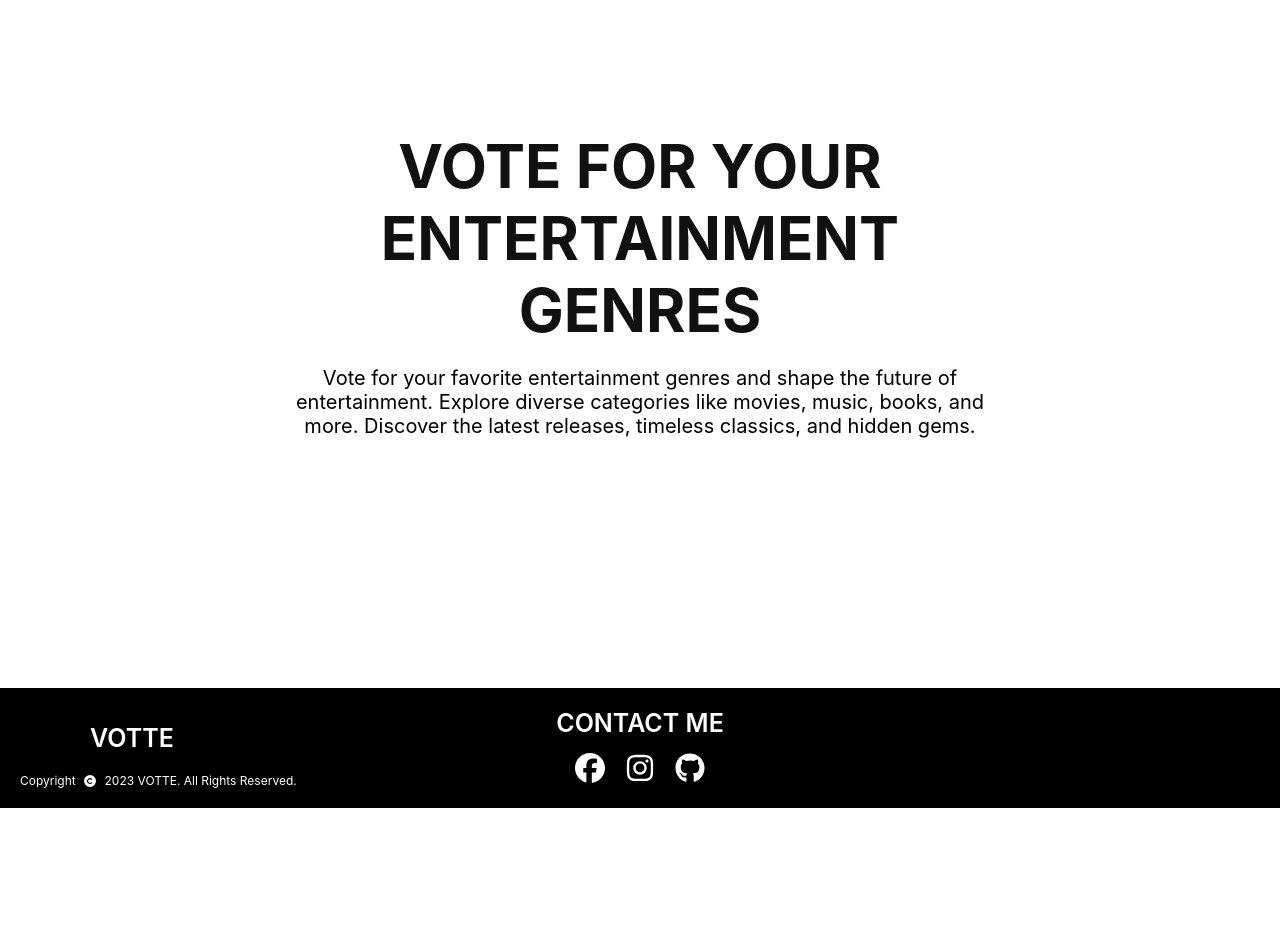
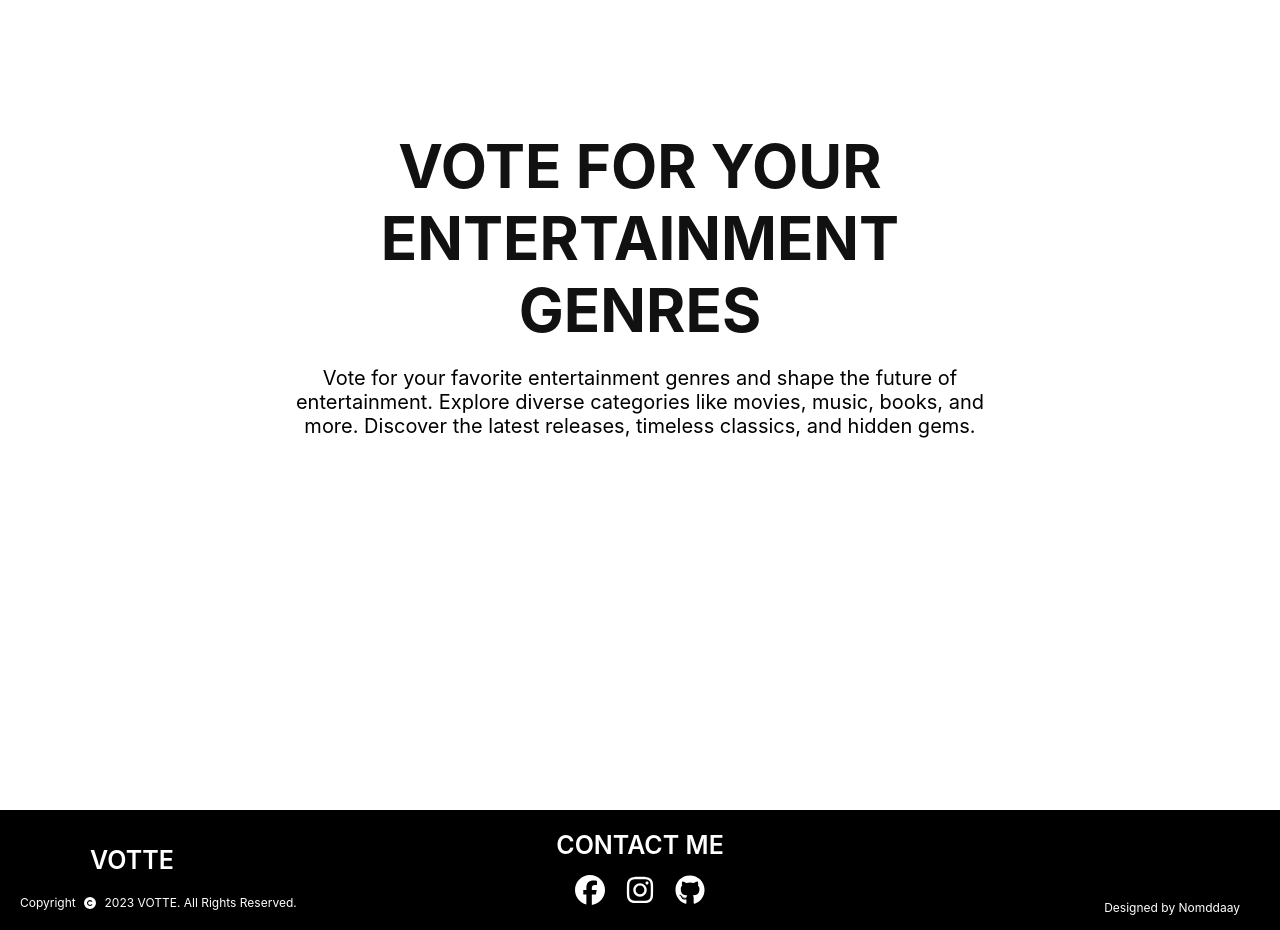
Before and after one commit to Nomddaay/votte, a React (Create React App) app in the folder frontend/: page /home_page in a window 1280 px wide. Shown: the part 120-1050 px from the top of the page. Before the commit the page ends 933 px from the top, so only its background shows below. Built offline with nearby package versions, Linux system fonts and the light colour scheme.

Commit message:
done UI footer

```diff
--- /dev/null
+++ b/frontend/src/App.css
@@ -0,0 +1,5 @@
+.App {
+    /* Taking the full height of the body. No scroll */
+    position: relative;
+    min-height: 100vh;
+}
--- a/frontend/src/App.js
+++ b/frontend/src/App.js
@@ -3,6 +3,7 @@ import Register from './pages/register/Register';
 import Login from './pages/login/Login';
 import HomePage from "./pages/homepage/HomePage";
 import Songs from "./pages/songs/Songs";
+import './App.css';
 
 
 function App() {
--- a/frontend/src/components/footer/Footer.css
+++ b/frontend/src/components/footer/Footer.css
@@ -1,4 +1,9 @@
 .footer {
+    position: absolute;
+    overflow: hidden;
+    bottom: 0;
+    left: 0;
+    width: 100%;
     background-color: #000000;
     height: 120px;
 }
@@ -28,7 +33,7 @@
     font-size: 25px;
     font-weight: 600;
     text-align: center;
-    padding: 20px 0 10px;
+    padding-top: 20px;
 }
 
 .contact_me_text {
@@ -36,7 +41,6 @@
 }
 
 .list_icons {
-
     padding: 0 150px;
     display: flex;
     justify-content: space-between;
@@ -46,3 +50,20 @@
     width: 50px;
     height: 50px;
 }
+
+.image_footer {
+    width: 70px;
+    height: 75px;
+    border-radius: 100%;
+}
+
+.section_item_C {
+    text-align: right;
+    padding-right: 40px;
+}
+
+.designed {
+    font-size: 12px;
+    padding-top: 90px;
+    color: #fff;
+}
--- a/frontend/src/components/footer/Footer.js
+++ b/frontend/src/components/footer/Footer.js
@@ -65,6 +65,9 @@ const Footer = () => {
             </a>
           </div>
         </div>
+        <div className='section_item_C'>
+          <div className='designed'>Designed by Nomddaay</div>
+        </div>
       </div>
     </div>
   )
```
